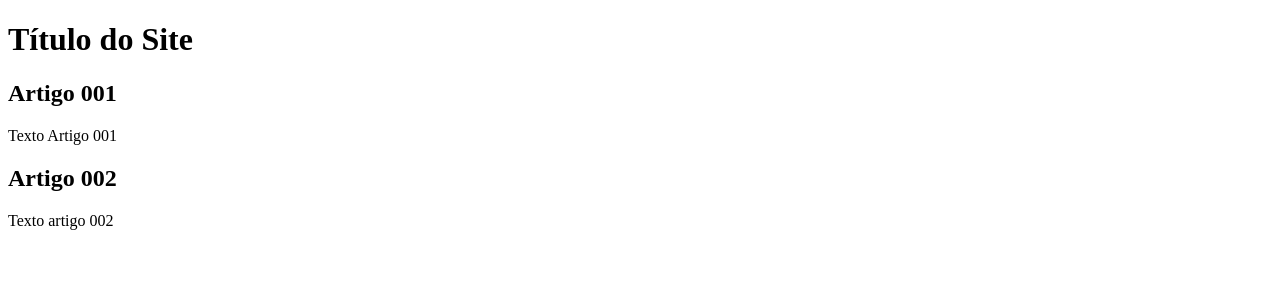
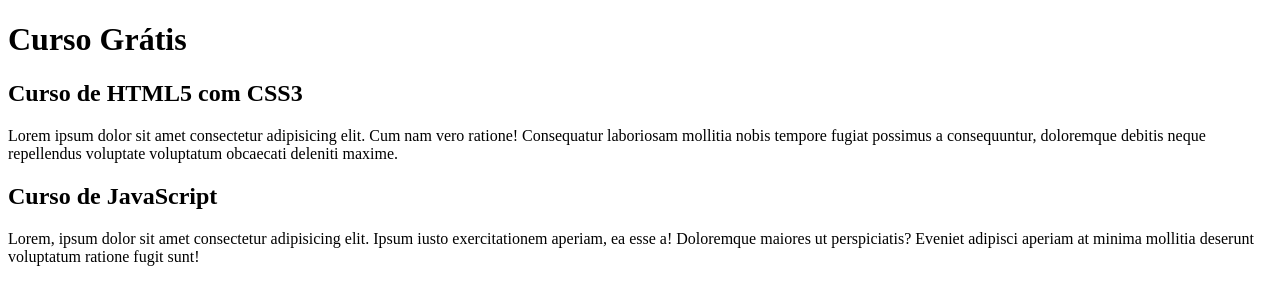
Before and after one commit to anaferdh/projeto-site, a plain HTML site: page index.html in a window 1280 px wide. Drawn offline with Linux system fonts and the light colour scheme.

Commit message:
comecei a escrever o conteudo

```diff
--- a/index.html
+++ b/index.html
@@ -9,15 +9,15 @@
 <body>
     <main>
         <header>
-            <h1>Título do Site</h1>
+            <h1>Curso Grátis</h1>
         </header>
         <article>
-            <h2>Artigo 001</h2>
-            <p>Texto Artigo 001</p>
+            <h2>Curso de HTML5 com CSS3</h2>
+            <p>Lorem ipsum dolor sit amet consectetur adipisicing elit. Cum nam vero ratione! Consequatur laboriosam mollitia nobis tempore fugiat possimus a consequuntur, doloremque debitis neque repellendus voluptate voluptatum obcaecati deleniti maxime.</p>
         </article>
         <article>
-            <h2>Artigo 002</h2>
-            <p>Texto artigo 002</p>
+            <h2>Curso de JavaScript</h2>
+            <p>Lorem, ipsum dolor sit amet consectetur adipisicing elit. Ipsum iusto exercitationem aperiam, ea esse a! Doloremque maiores ut perspiciatis? Eveniet adipisci aperiam at minima mollitia deserunt voluptatum ratione fugit sunt!</p>
         </article>
     </main>
 
```
